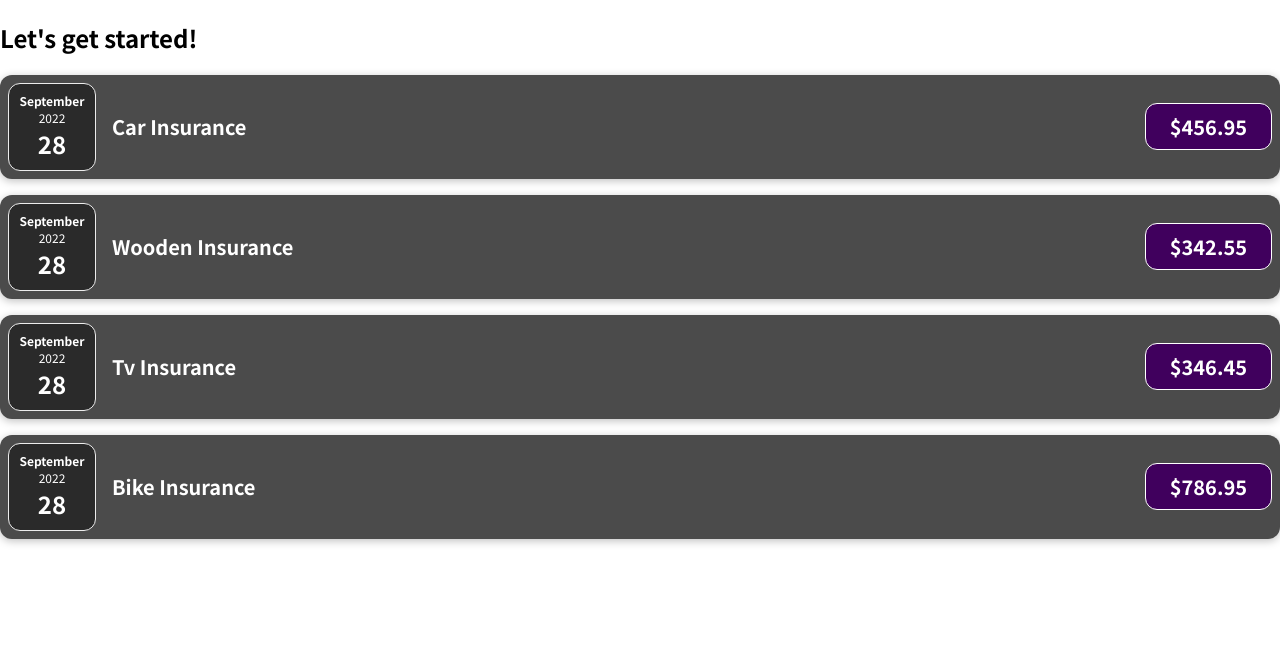
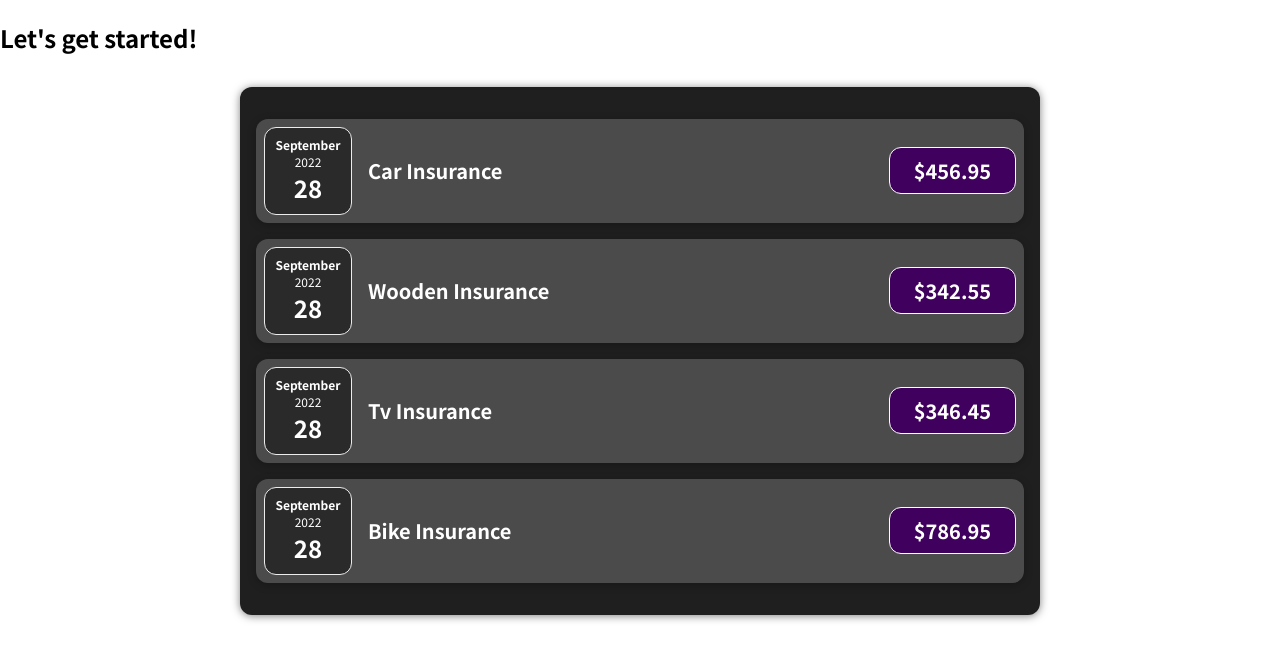
Before and after one commit to Bhupinder-Kumar/expense-managing-project, a React (Create React App) app: page / in a window 1280 px wide. Shown: the top 660 px of the page. Built offline with nearby package versions, Linux system fonts and the light colour scheme.

Commit message:
new changes

```diff
--- a/src/App.js
+++ b/src/App.js
@@ -1,4 +1,4 @@
-import ExpenseItem from "./components/ExpenseItem";
+import Expenses from "./components/Expenses";
 
 function App() {
   const expenses = [
@@ -30,26 +30,7 @@ function App() {
   return (
     <div>
       <h2>Let's get started!</h2>
-      <ExpenseItem
-          title={expenses[0].title}
-          price={expenses[0].price}
-          date={expenses[0].date}
-      />
-      <ExpenseItem
-          title={expenses[1].title}
-          price={expenses[1].price}
-          date={expenses[1].date}
-      />
-      <ExpenseItem
-          title={expenses[2].title}
-          price={expenses[2].price}
-          date={expenses[2].date}
-      />
-      <ExpenseItem
-          title={expenses[3].title}
-          price={expenses[3].price}
-          date={expenses[3].date}
-      />
+        <Expenses items={expenses}/>
     </div>
   );
 }
--- /dev/null
+++ b/src/components/Card.css
@@ -0,0 +1,3 @@
+.card{
+
+}
--- /dev/null
+++ b/src/components/Expenses.css
@@ -0,0 +1,9 @@
+.expenses{
+    padding: 1rem;
+    background-color: rgba(31, 31, 31);
+    margin: 2rem auto;
+    width: 50rem;
+    max-width: 95%;
+    border-radius: 12px;
+    box-shadow: 0px 1px 8px rgba(0, 0, 0, 0.5);
+}
--- /dev/null
+++ b/src/components/Expenses.js
@@ -0,0 +1,31 @@
+import ExpenseItem from './ExpenseItem';
+import './Expenses.css';
+
+const Expenses = (props) => {
+    return(
+      <div className='expenses'>
+        <ExpenseItem
+          title={props.items[0].title}
+          price={props.items[0].price}
+          date={props.items[0].date}
+        />
+        <ExpenseItem
+          title={props.items[1].title}
+          price={props.items[1].price}
+          date={props.items[1].date}
+        />
+        <ExpenseItem
+          title={props.items[2].title}
+          price={props.items[2].price}
+          date={props.items[2].date}
+        />
+        <ExpenseItem
+          title={props.items[3].title}
+          price={props.items[3].price}
+          date={props.items[3].date}
+        />
+      </div>
+    )
+}
+
+export default Expenses;
```
Also changed, not shown: src/components/Card.js (added, +10 -0 lines), 1 other file (tests, documents, lock files or other folders).
